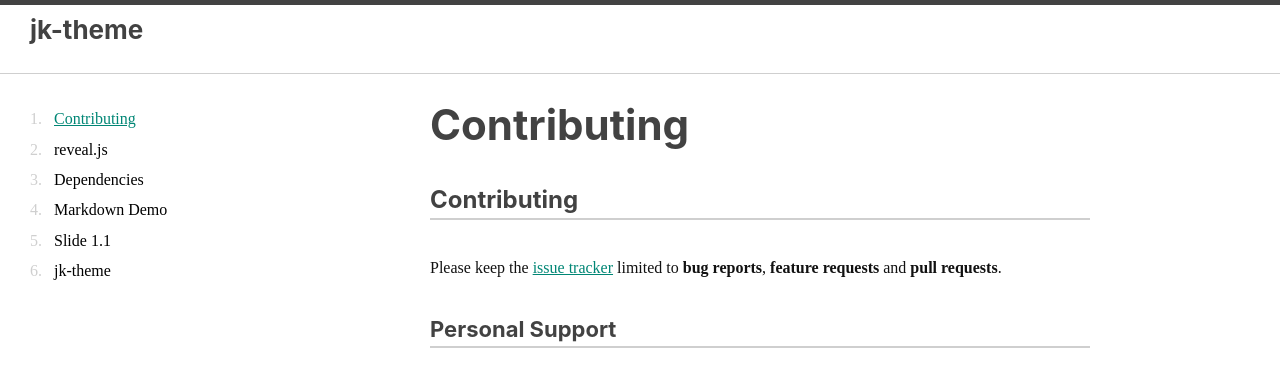
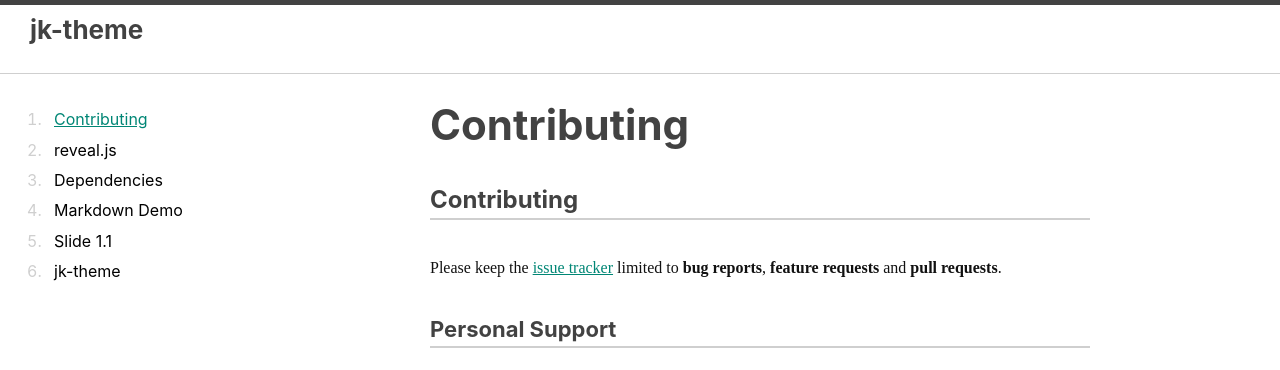
Before and after one commit to coursweb/jk-theme, a Jekyll site: the page built from reveal.js/CONTRIBUTING.md, in a window 1280 px wide. Shown: the top 370 px of the page. Built offline with Jekyll 4.4.1, drawn with Linux system fonts in a browser that asks for light colours; some web fonts are replaced; our own code applies the rules of GitHub Pages for plain Markdown files; comment, search, counter and statistics services are not loaded.

Commit message:
apply Sans serif to menus

```diff
--- a/_sass/_base.scss
+++ b/_sass/_base.scss
@@ -29,6 +29,15 @@ body {
 }
 
 
+/*
+ * Typogryaphy
+*/
+
+.site-header,
+.secondary-menu,
+.site-footer {
+  font-family: $title-font-family;
+}
 
 /**
  * Set `margin-bottom` to maintain vertical rhythm
```
